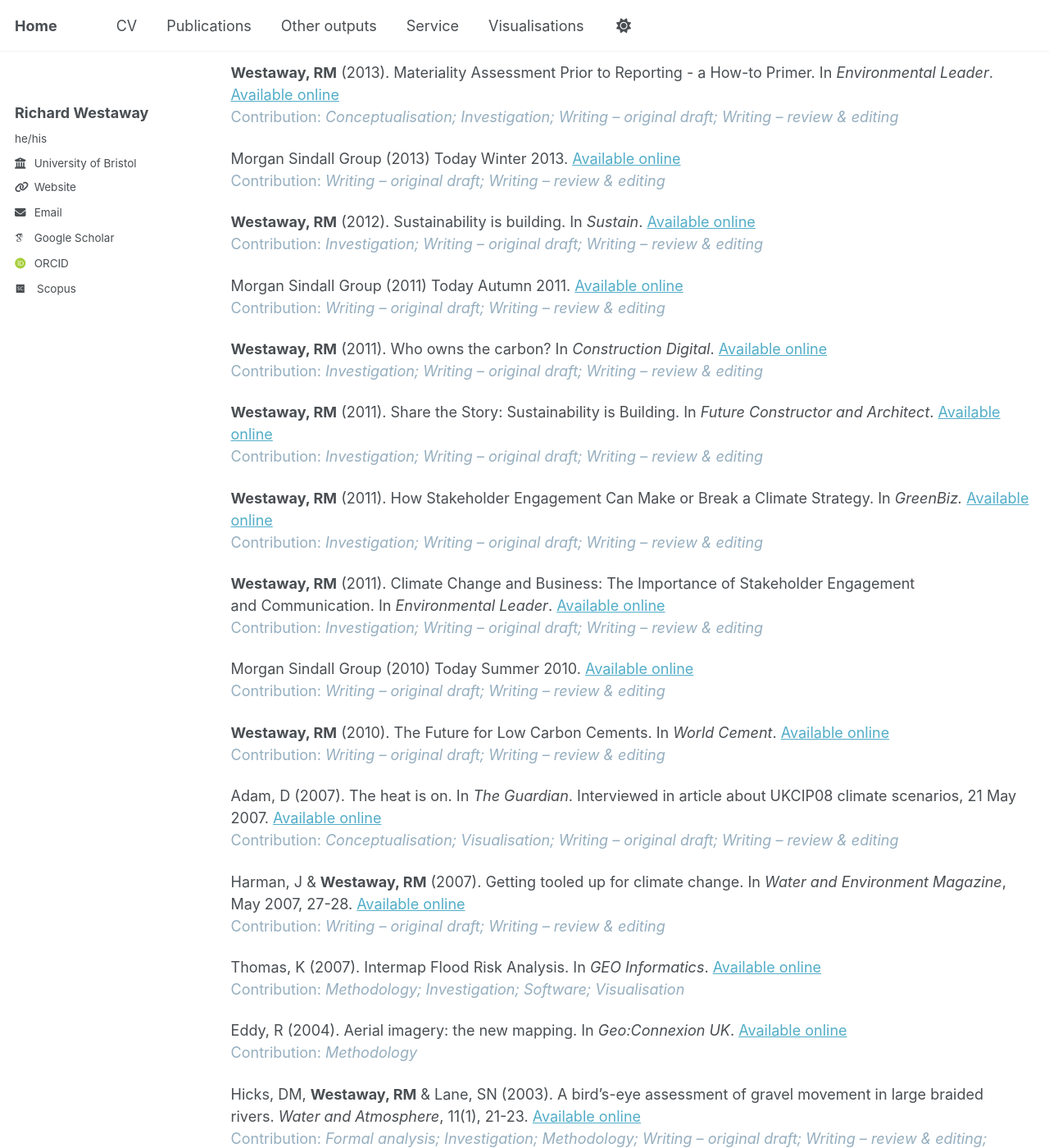
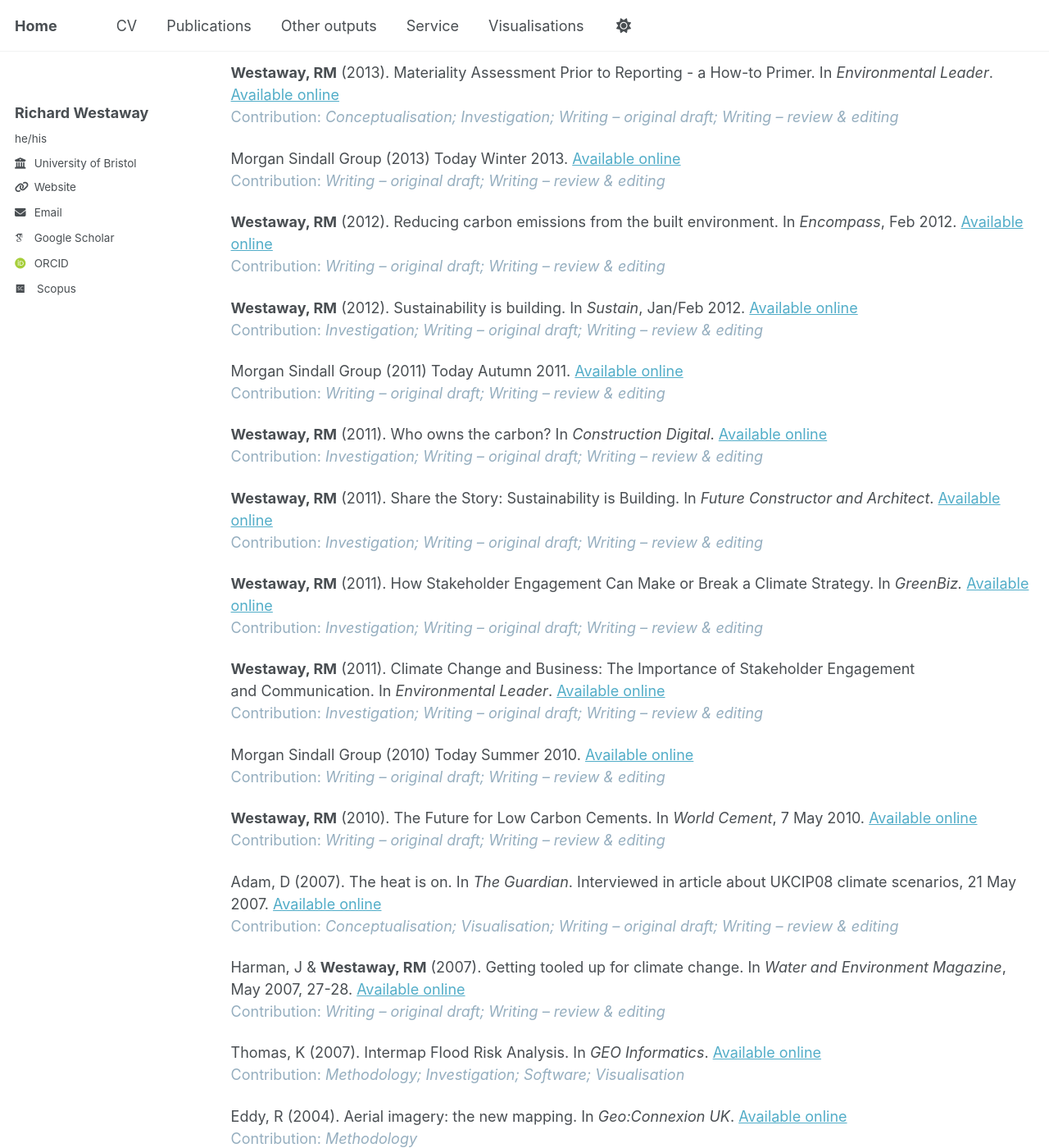
Before and after one commit to richardwestaway/richardwestaway.github.io, a Jekyll site: the page built from _pages/outputs.html, in a window 1280 px wide and 1400 px high, scrolled down 9582 px. Shown: the whole window at 82% size. Built offline with Jekyll 4.4.1, drawn with Linux system fonts in a browser that asks for light colours; some web fonts are replaced.

Commit message:
Update outputs.html

```diff
--- a/_pages/outputs.html
+++ b/_pages/outputs.html
@@ -203,7 +203,9 @@ information package for the UK. Awareness-raising poster, March 2008. <a href="h
 
 <p>Morgan Sindall Group (2013) Today Winter 2013.&nbsp;<a href="https://d3s3eeezfmyz8l.cloudfront.net/pdfs/2013-today-magazine-winter.pdf" target="_blank" rel="noopener">Available online</a><br /><span style="color: #95aebf;">Contribution: <em>Writing &ndash; original draft; Writing &ndash; review &amp; editing</em></span></p>
 
-<p><strong>Westaway, RM</strong> (2012). Sustainability is building. In <em>Sustain</em>.&nbsp;<a title="2012 - Sustain - Sustainability is building" href="https://richardwestaway.github.io/files/2012-sustain-sustainability-is-building.pdf" target="_blank" rel="noopener">Available online</a><br /><span style="color: #95aebf;">Contribution: <em>Investigation; Writing &ndash; original draft; Writing &ndash; review &amp; editing</em></span></p>
+<p><strong>Westaway, RM</strong> (2012). Reducing carbon emissions from the built environment. In <em>Encompass</em>, Feb 2012. <a href="https://encompass-europe.com/comment/reducing-carbon-emissions-from-the-built-environment" target="_blank" rel="noopener">Available online</a><br /><span style="color: #95aebf;">Contribution: <em>Writing &ndash; original draft; Writing &ndash; review &amp; </em><em>editing</em></span></p>
+
+<p><strong>Westaway, RM</strong> (2012). Sustainability is building. In <em>Sustain</em>, Jan/Feb 2012. <a title="2012 - Sustain - Sustainability is building" href="https://richardwestaway.github.io/files/2012-sustain-sustainability-is-building.pdf" target="_blank" rel="noopener">Available online</a><br /><span style="color: #95aebf;">Contribution: <em>Investigation; Writing &ndash; original draft; Writing &ndash; review &amp; editing</em></span></p>
 
 <p>Morgan Sindall Group (2011) Today Autumn 2011.&nbsp;<a href="https://d3s3eeezfmyz8l.cloudfront.net/pdfs/2011-today-magazine-autumn.pdf" target="_blank" rel="noopener">Available online</a><br /><span style="color: #95aebf;">Contribution: <em>Writing &ndash; original draft; Writing &ndash; review &amp; editing</em></span></p>
 
@@ -217,7 +219,7 @@ information package for the UK. Awareness-raising poster, March 2008. <a href="h
 
 <p>Morgan Sindall Group (2010) Today Summer 2010.&nbsp;<a href="https://web.archive.org/web/20230305074202/https://issuu.com/imsplc/docs/morgansindall-today-summer2010" target="_blank" rel="noopener">Available online</a><br /><span style="color: #95aebf;">Contribution: <em>Writing &ndash; original draft; Writing &ndash; review &amp; editing</em></span></p>
 
-<p><strong>Westaway, RM</strong> (2010). The Future for Low Carbon Cements. In <em>World Cement</em>. <a href="https://www.worldcement.com/europe-cis/07052010/the_future_for_low_carbon_cements/" target="_blank" rel="noopener">Available online</a><br /><span style="color: #95aebf;">Contribution: <em>Writing &ndash; original draft; Writing &ndash; review &amp; </em><em>editing</em></span></p>
+<p><strong>Westaway, RM</strong> (2010). The Future for Low Carbon Cements. In <em>World Cement</em>, 7 May 2010. <a href="https://www.worldcement.com/europe-cis/07052010/the_future_for_low_carbon_cements/" target="_blank" rel="noopener">Available online</a><br /><span style="color: #95aebf;">Contribution: <em>Writing &ndash; original draft; Writing &ndash; review &amp; </em><em>editing</em></span></p>
 
 <p>Adam, D (2007). The heat is on. In <em>The Guardian</em>.&nbsp;Interviewed in article about UKCIP08 climate scenarios, 21 May 2007. <a href="https://www.theguardian.com/environment/2007/may/21/climatechange.climatechangeenvironment" target="_blank" rel="noopener">Available online</a><br /><span style="color: #95aebf;">Contribution:&nbsp;<em>Conceptualisation; Visualisation; Writing &ndash; original draft; Writing &ndash; review &amp; editing</em></span></p>
 
```
